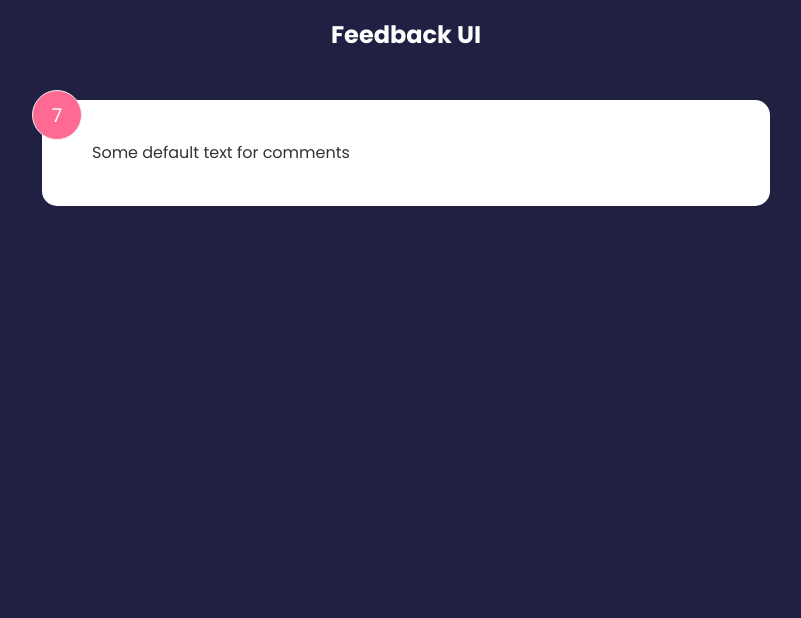
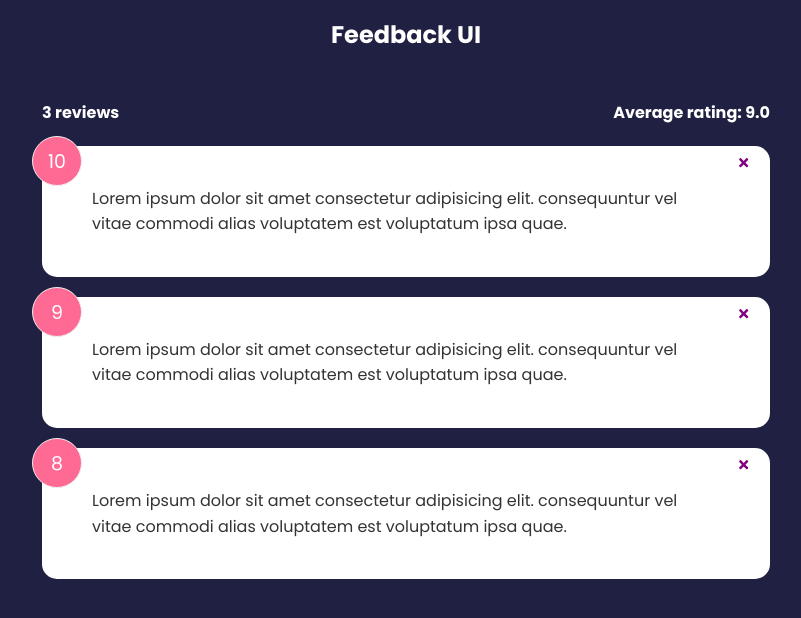
Before and after one commit to PAS240886/React_feedback_app, a React (Create React App) app: page / in a window 1280 px wide. Shown: the top 618 px of the page, without its empty margins (234-1035 px from the left). Built offline with nearby package versions, Linux system fonts and the light colour scheme.

Commit message:
Components added. Deleting,avg and rating.

```diff
--- a/package.json
+++ b/package.json
@@ -8,6 +8,7 @@
     "@testing-library/user-event": "^13.5.0",
     "react": "^18.2.0",
     "react-dom": "^18.2.0",
+    "react-icons": "^4.12.0",
     "react-scripts": "5.0.1",
     "web-vitals": "^2.1.4"
   },
--- a/src/App.js
+++ b/src/App.js
@@ -1,14 +1,25 @@
+import { useState } from 'react'
 import Header from './components/Header'
-import FeedbackItem from './components/FeedbackItem'
+import FeedbackList from './components/FeedbackList'
+import FeedbackData from './data/FeedbackData'
+import FeedbackStats from './components/FeedbackStats'
 
 
 
 function App () {
+    const  [feedback, setFeedback] = useState (FeedbackData);
+    const deleteFeedback = (id) => {
+        if(window.confirm('Are you sure you want to delete?')) {
+            setFeedback(feedback.filter((item) => item.id !== id))
+        }
+
+    }
     return (
         <>
             <Header />
             <div className="container">
-                <FeedbackItem />
+                <FeedbackStats feedback={feedback}/>
+                <FeedbackList feedback={feedback} handleDelete={deleteFeedback} />
             </div>
         </>
     )
--- a/src/components/FeedbackItem.jsx
+++ b/src/components/FeedbackItem.jsx
@@ -1,15 +1,21 @@
-import { useState } from "react";
-
-function FeedbackItem () {
-    const [rating, setRating] = useState(7);
-    const [text, setText] = useState('Some default text for comments');
+import {FaTimes} from 'react-icons/fa'
+import PropTypes from 'prop-types'
+import Card from './shared/Card'
+function FeedbackItem ({item, handleDelete}) {
 
     return (
-        <div className="card">
-            <div className="num-display">{rating}</div>
-            <div className="text-display">{text}</div>
-        </div>
+        <Card>
+            <div className="num-display">{item.rating}</div>
+            <button className='close' onClick={()=> handleDelete (item.id)}>
+                <FaTimes color='purple'/>
+            </button>
+            <div className="text-display">{item.text}</div>
+        </Card>
     )
 }
 
+FeedbackItem.propTypes = {
+    item: PropTypes.object.isRequired,
+}
+
 export default FeedbackItem;
--- /dev/null
+++ b/src/components/FeedbackList.jsx
@@ -0,0 +1,19 @@
+import PropTypes from 'prop-types'
+import FeedbackItem from './FeedbackItem'
+function FeedbackList ({feedback, handleDelete}) {
+    if (!feedback || feedback.length === 0) {
+        <p>No feedback yet</p>
+    }
+    return (
+        <div className="feedback-list">
+            {feedback.map((item)=>(
+                <FeedbackItem key={item.id} item={item} handleDelete={handleDelete}/>
+            ))}
+        </div>
+    )
+}
+
+FeedbackList.propTypes = {
+    feedback: PropTypes.array.isRequired
+}
+export default FeedbackList
--- /dev/null
+++ b/src/components/FeedbackStats.jsx
@@ -0,0 +1,21 @@
+import PropTypes from 'prop-types'
+
+function FeedbackStats ({feedback}) {
+    //calculating rating avg
+    let average = feedback.reduce((acc, cur)=>{
+        return acc + cur.rating
+    },0) / feedback.length
+    average = average.toFixed(1)
+    return(
+        <div className="feedback-stats">
+            <h4>{feedback.length} reviews</h4>
+            <h4>Average rating: {isNaN(average) ? 0 : average}</h4>
+
+        </div>
+    )
+}
+
+FeedbackStats.propTypes = {
+    feedback: PropTypes.array.isRequired,
+}
+export default FeedbackStats
--- /dev/null
+++ b/src/components/shared/Card.jsx
@@ -0,0 +1,16 @@
+import PropTypes from 'prop-types'
+
+function Card({ children, reverse }) {
+return <div className={`card ${reverse && 'reverse'}`}>{children}</div>
+}
+
+Card.defaultProps = {
+  reverse: false,
+}
+
+Card.propTypes = {
+  children: PropTypes.node.isRequired,
+  reverse: PropTypes.bool,
+}
+
+export default Card
--- /dev/null
+++ b/src/data/FeedbackData.jsx
@@ -0,0 +1,19 @@
+const FeedbackData = [
+    {
+      id: 1,
+      rating: 10,
+      text: 'Lorem ipsum dolor sit amet consectetur adipisicing elit. consequuntur vel vitae commodi alias voluptatem est voluptatum ipsa quae.',
+    },
+    {
+      id: 2,
+      rating: 9,
+      text: 'Lorem ipsum dolor sit amet consectetur adipisicing elit. consequuntur vel vitae commodi alias voluptatem est voluptatum ipsa quae.',
+    },
+    {
+      id: 3,
+      rating: 8,
+      text: 'Lorem ipsum dolor sit amet consectetur adipisicing elit. consequuntur vel vitae commodi alias voluptatem est voluptatum ipsa quae.',
+    },
+  ]
+
+  export default FeedbackData
```
Also changed, not shown: 1 other file (tests, documents, lock files or other folders).
